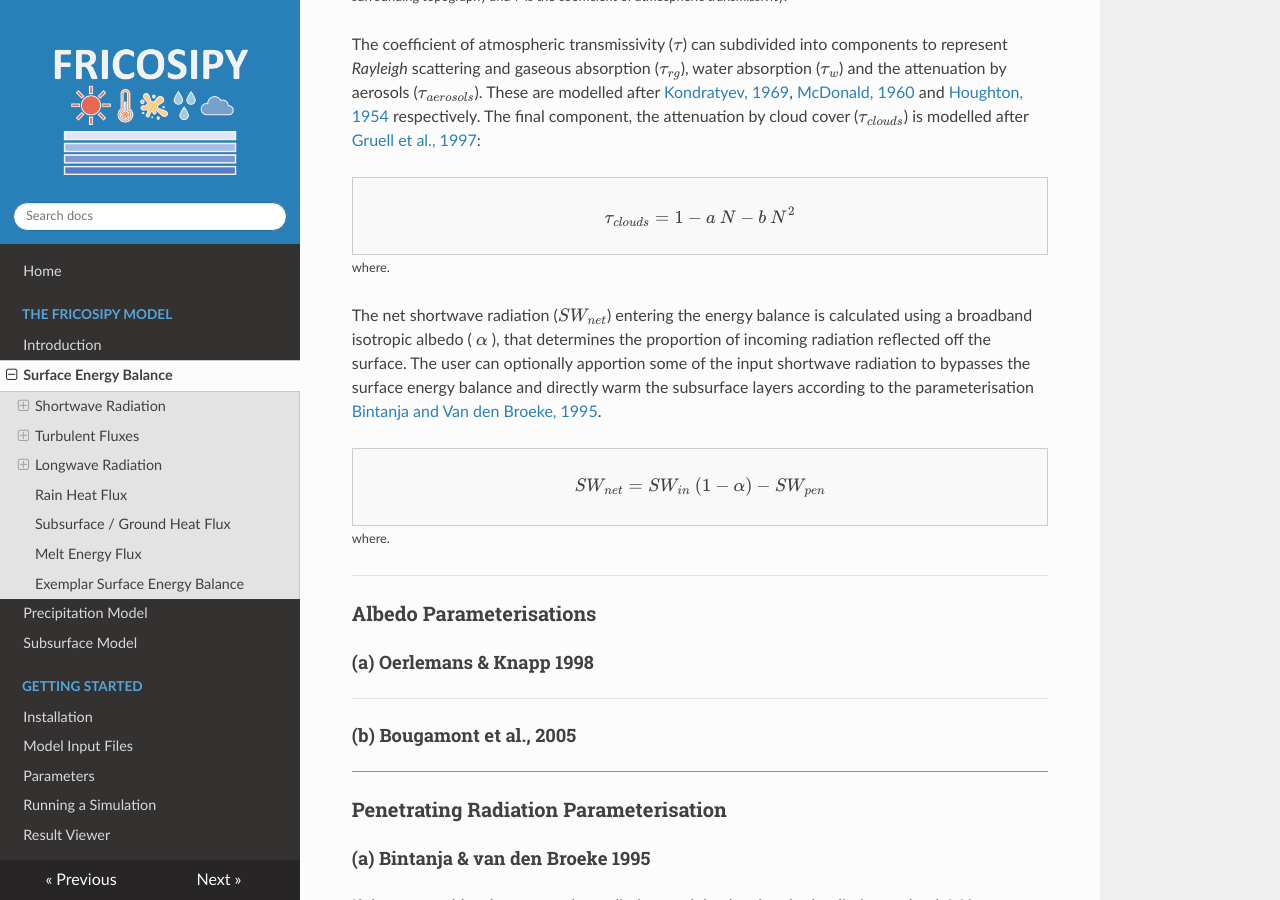
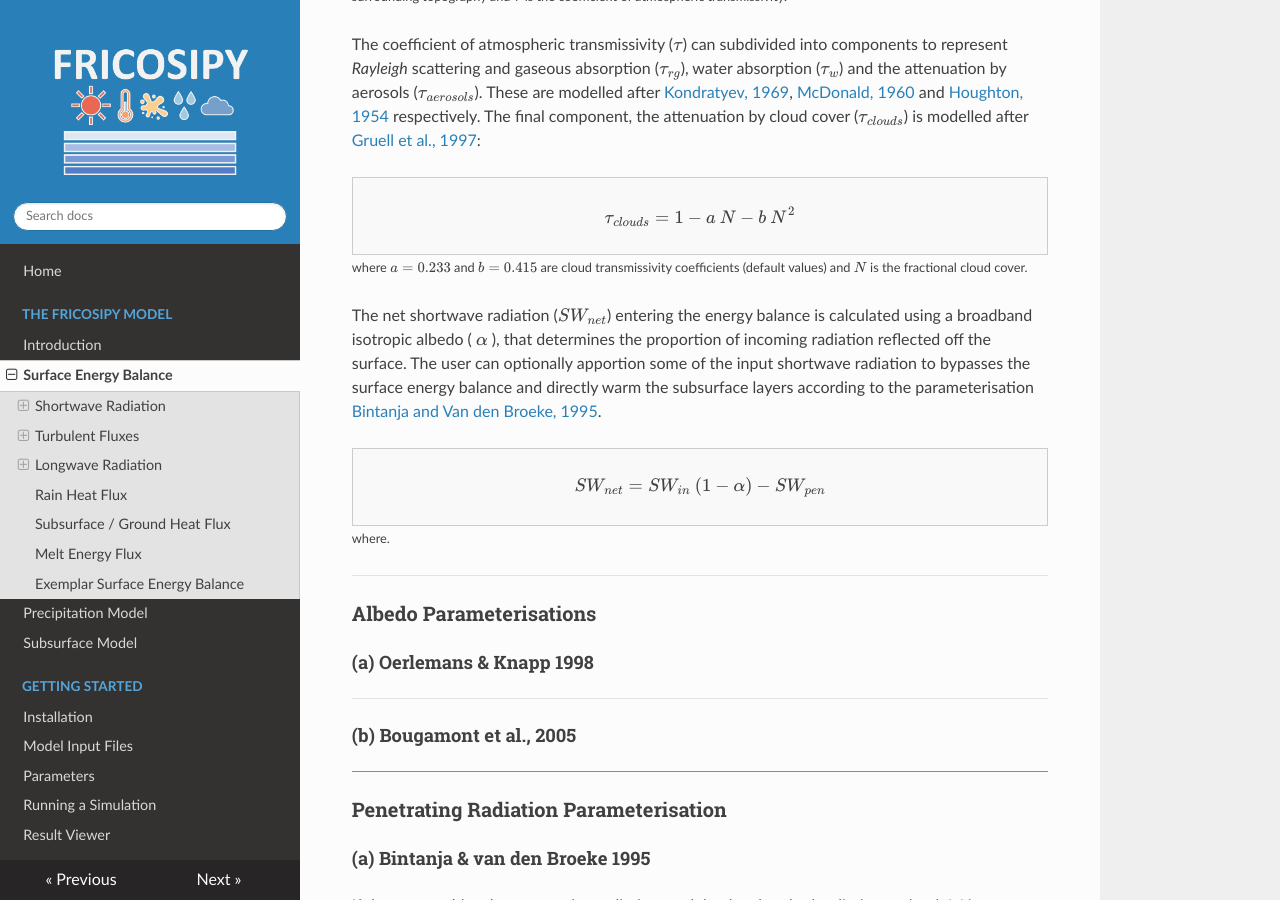
Before and after one commit to MarcusGastaldello/FRICOSIPY, an MkDocs documentation site: the page built from docs/surface_energy_balance.md, in a window 1280 px wide and 900 px high, scrolled down 1644 px. Built offline with MkDocs 1.6.1, drawn with Linux system fonts in a browser that asks for light colours; nearby versions of some CDN libraries.

Commit message:
Update surface_energy_balance.md

```diff
--- a/docs/surface_energy_balance.md
+++ b/docs/surface_energy_balance.md
@@ -55,8 +55,7 @@ $$
 \tau_{clouds} = 1 - a \: N - b \: N^2
 $$
 </div>
-<small>where.</small>
-
+<small>where $a = 0.233$ and $b = 0.415$ are cloud transmissivity coefficients (default values) and $N$ is the fractional cloud cover. </small>
 
 The net shortwave radiation ($SW_{net}$) entering the energy balance is calculated using a broadband isotropic albedo ( $\alpha$ ), that determines the proportion of incoming radiation reflected off the surface. The user can optionally apportion some of the input shortwave radiation to bypasses the surface energy balance and directly warm the subsurface layers according to the parameterisation [Bintanja and Van den Broeke, 1995](https://doi.org/10.1175/1520-0450(1995)034%3C0902:TSEBOA%3E2.0.CO;2).
 
```
